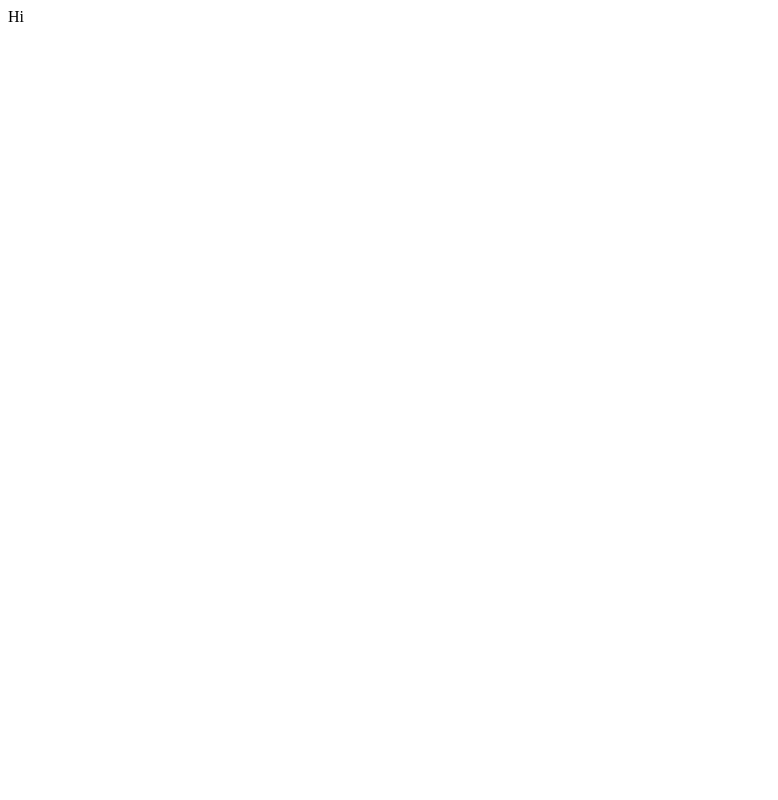
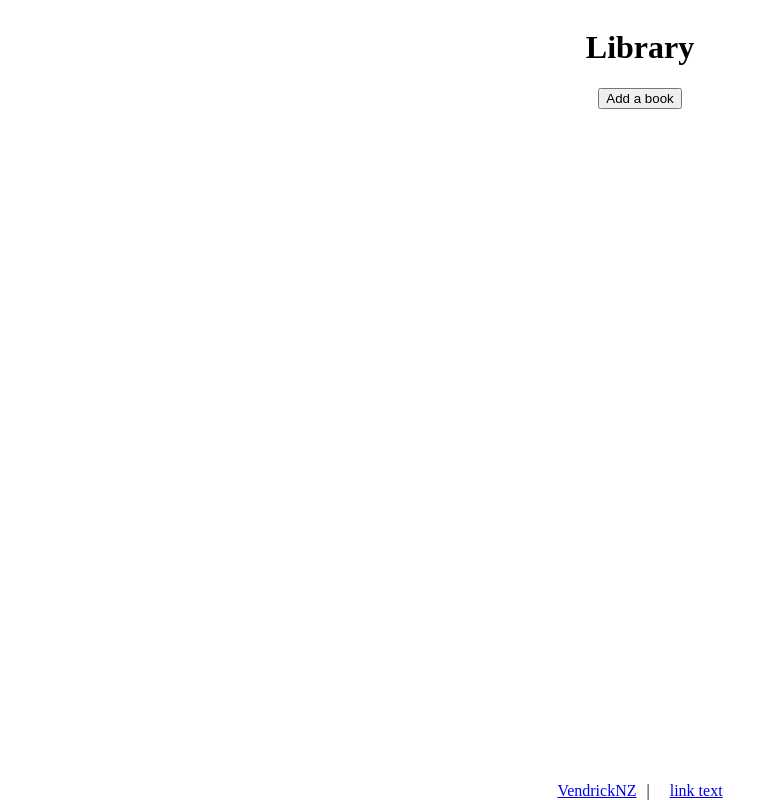
Before and after one commit to VendrickNZ/library, a plain HTML site: page index.html in a window 1280 px wide. Shown: the whole page, without its empty margins (0-778 px from the left). Drawn offline with Linux system fonts and the light colour scheme.

Commit message:
updating

```diff
--- a/index.html
+++ b/index.html
@@ -8,7 +8,18 @@
     <link rel="stylesheet" href="styles.css">
 </head>
 <body>
-    Hi
+    <div class="header">
+        <h1>Library</h1>
+    </div>
+    <div class="body">
+        <button id="add-book">Add a book</button>
+    </div>
+    <div class="footer">
+        <a href="https://github.com/VendrickNZ">VendrickNZ</a> | <a href=""library repository
+    </div>
 </body>
 <script src="script.js"></script>
 </html>
+
+
+<a href="url">link text</a>
--- a/script.js
+++ b/script.js
@@ -0,0 +1,30 @@
+let myLibrary = [];
+
+function Book(title, author, pages, read) {
+    this.title = title;
+    this.author = author;
+    this.pages = pages;
+    this.read = read;
+
+    this.info = function() {
+        if (!read) {return `${title} by ${author}, ${pages} pages, not read yet`}
+        return `${title} by ${author}, ${pages} pages, has been read`
+    }
+}
+
+
+function addBookToLibrary(book) {
+    myLibrary.push(book);
+}
+
+const theHobbit = new Book("The Hobbit", "J.R.R Tolkien", 295, false);
+const thinkingFastAndSlow = new Book("Thinking, Fast and Slow", "Daniel Kahneman", 300, true);
+const toKillAMockingbird = new Book("To Kill a Mockingbird", "Harper Lee", 281, false);
+
+addBookToLibrary(theHobbit);
+addBookToLibrary(thinkingFastAndSlow);
+addBookToLibrary(toKillAMockingbird);
+
+for (let i = 0; i < myLibrary.length; i++) {
+    console.log(myLibrary[i].title);
+}
--- a/styles.css
+++ b/styles.css
@@ -0,0 +1,26 @@
+html {
+    /* footer support */
+    position: relative;
+    min-height: 100%;
+}
+.header {
+    display: flex;
+    justify-content: center;
+}
+
+.body {
+    display: flex;
+    justify-content: center;
+}
+
+.footer {
+    position: absolute;
+    bottom: 0;
+    left: 0;
+    display: flex;
+    align-items: center;
+    justify-content: center;
+    gap: 10px;
+    width: 100%;
+    padding: var(--spacing-sm);
+}
```
